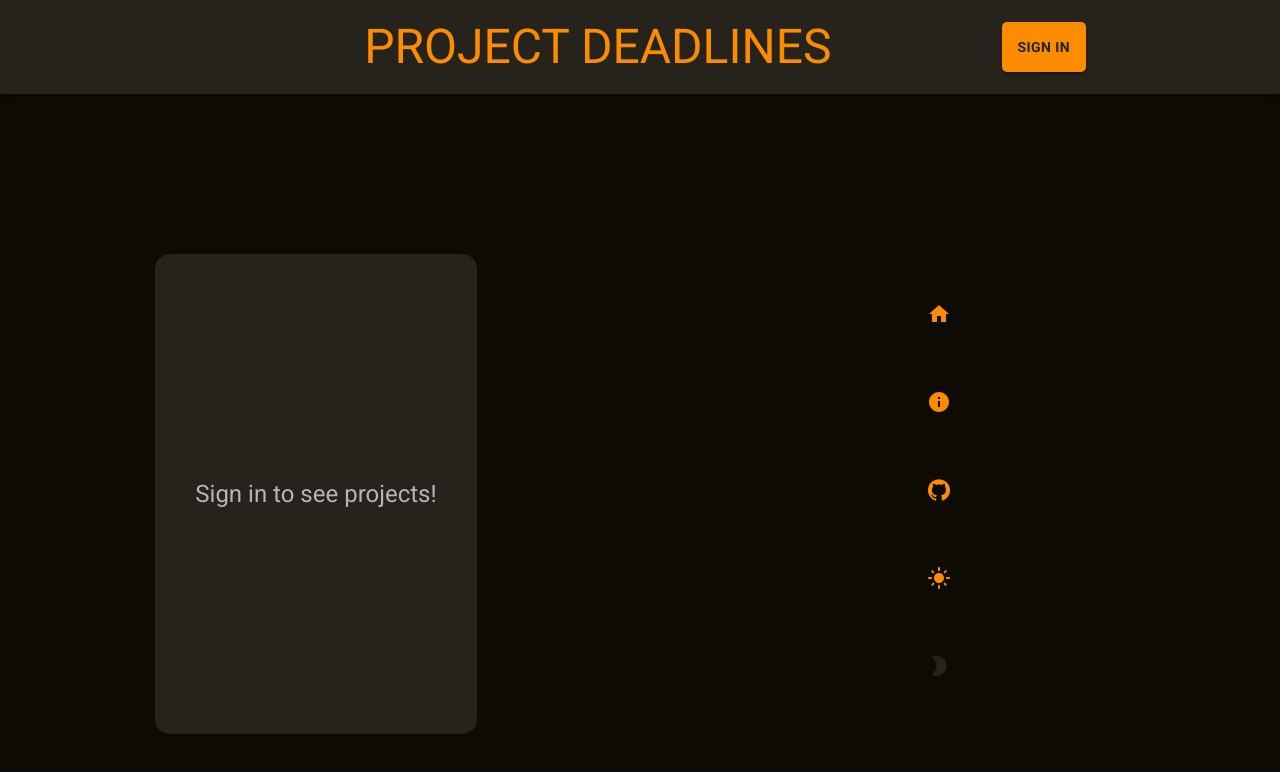
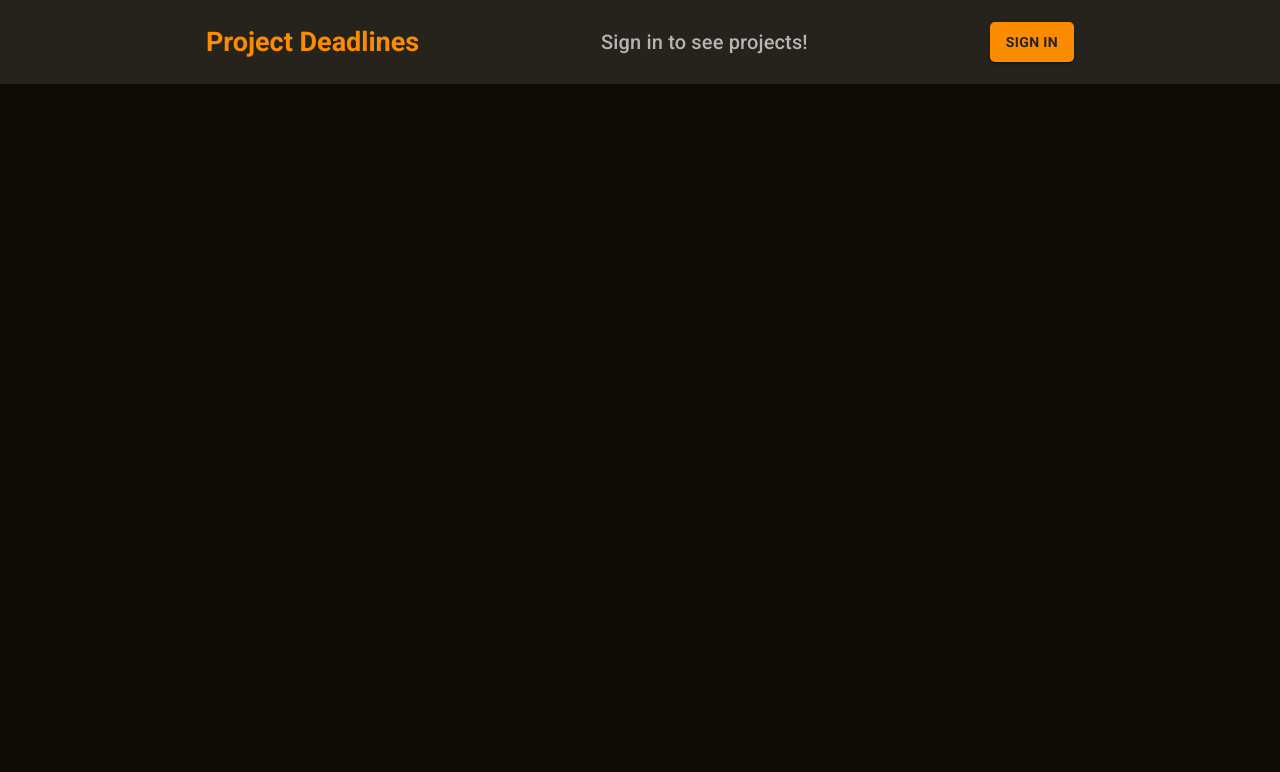
Before and after one commit to Sniperplank/Project-Deadlines, a React (Create React App) app: page / in a window 1280 px wide. Shown: the top 772 px of the page. Built offline with nearby package versions, Linux system fonts and the light colour scheme.

Commit message:
new app layout

```diff
--- a/src/App.js
+++ b/src/App.js
@@ -1,12 +1,10 @@
 import React from 'react';
-import { Stack, ThemeProvider } from '@mui/material';
+import { ThemeProvider } from '@mui/material';
 import TopAppBar from './Components/App Bar/TopAppBar';
-import LeftNavbar from './Components/Left Navbar/LeftNavbar';
-import RightSideLinks from './Components/Right Side/RightSideLinks';
 import { darkTheme } from './darkTheme';
 import { lightTheme } from './lightTheme';
 import { Body } from './Components/Styled MUI components/Body';
-import { Route, Routes, useLocation } from 'react-router-dom';
+import { Route, Routes } from 'react-router-dom';
 import OngoingProjects from './Components/Projects Feed/Ongoing Projects/OngoingProjects';
 import FinishedProjects from './Components/Projects Feed/Finished Projects/FinishedProjects';
 import AbortedProjects from './Components/Projects Feed/Aborted Projects/AbortedProjects';
@@ -17,10 +15,7 @@ import { AuthProvider } from './contexts/AuthContext';
 import { useTheme } from './contexts/ThemeContext';
 
 function App() {
-  const { isDarkMode, setIsDarkMode } = useTheme()
-  const location = useLocation()
-  const currentPath = location.pathname
-
+  const { isDarkMode } = useTheme()
 
   document.body.style.backgroundColor = isDarkMode ? '#0e0b04' : '#faf6ed'
   document.body.style.color = isDarkMode ? '#b6b4b4' : '#3b3b3b'
@@ -29,8 +24,6 @@ function App() {
       <ThemeProvider theme={isDarkMode ? darkTheme : lightTheme}>
         <Body>
           <TopAppBar />
-          <Stack direction="row" spacing={2} justifyContent="space-between" height="100vh" width="100vw">
-            {currentPath === '/auth' || <LeftNavbar />}
             <Routes>
               <Route path='/' element={<></>} />
               <Route path='/ongoing' element={<OngoingProjects />} />
@@ -40,8 +33,6 @@ function App() {
               <Route path='/about' element={<About />} />
               <Route path='/auth' element={<Auth />} />
             </Routes>
-            {currentPath === '/auth' || <RightSideLinks isDarkMode={isDarkMode} setIsDarkMode={setIsDarkMode} />}
-          </Stack>
         </Body>
       </ThemeProvider>
     </AuthProvider>
--- a/src/Components/App Bar/MobileMenu.js
+++ b/src/Components/App Bar/MobileMenu.js
@@ -21,7 +21,7 @@ function MobileMenu({ logout, onClose }) {
         <Stack spacing={2} sx={{ display: { xs: 'flex', sm: 'none' } }}>
             {
                 user ? (<>
-                    <Typography variant='h5' align='center'>Projects</Typography>
+                    <Typography variant='h6' textAlign='center'>{user.result.name}</Typography>
                     <MenuButton component={Link} to='/ongoing' onClick={onClose} variant='outlined' color='primary'>Ongoing</MenuButton>
                     <MenuButton component={Link} to='/finished' onClick={onClose} variant='outlined' color='primary'>Finished</MenuButton>
                     <MenuButton component={Link} to='/aborted' onClick={onClose} variant='outlined' color='primary'>Aborted</MenuButton>
@@ -36,11 +36,8 @@ function MobileMenu({ logout, onClose }) {
             <MenuButton component={Link} to='/about' onClick={onClose} variant='outlined' color='primary' startIcon={<InfoIcon />}>About</MenuButton>
             <MenuButton href="https://github.com/Sniperplank/Project-Deadlines" variant='outlined' color='primary' startIcon={<GitHubIcon />}>GitHub</MenuButton>
             <Stack justifyContent='space-around' direction='row'>
-                <StyledIconButton onClick={() => { setIsDarkMode(false) }}>
-                    <LightModeIcon color={isDarkMode ? 'primary' : 'black'} />
-                </StyledIconButton>
-                <StyledIconButton onClick={() => { setIsDarkMode(true) }}>
-                    <ModeNightIcon color={isDarkMode ? 'black' : 'primary'} />
+                <StyledIconButton onClick={() => { setIsDarkMode(prev => !prev) }}>
+                    {isDarkMode ? <LightModeIcon color={'primary'} /> : <ModeNightIcon color={'primary'} />}
                 </StyledIconButton>
             </Stack>
             <hr></hr>
--- a/src/Components/App Bar/TopAppBar.js
+++ b/src/Components/App Bar/TopAppBar.js
@@ -9,9 +9,16 @@ import { useAuth } from '../../contexts/AuthContext'
 import MenuIcon from '@mui/icons-material/Menu';
 import { StyledIconButton } from '../Styled MUI components/StyledIconButton'
 import MenuModal from './MenuModal'
+import { NavButton } from '../Styled MUI components/NavButton'
+import { useTheme } from '../../contexts/ThemeContext'
+import InfoIcon from '@mui/icons-material/Info';
+import LightModeIcon from '@mui/icons-material/LightMode';
+import ModeNightIcon from '@mui/icons-material/ModeNight';
+import GitHubIcon from '@mui/icons-material/GitHub';
 
 function TopAppBar() {
     const { user, setUser } = useAuth()
+    const { isDarkMode, setIsDarkMode } = useTheme()
     const [isMenuModalOpen, setIsMenuModalOpen] = useState(false)
     const navigate = useNavigate()
     const location = useLocation()
@@ -29,30 +36,49 @@ function TopAppBar() {
             if (decodedToken.exp * 1000 < new Date().getTime()) logout()
         }
         setUser(JSON.parse(localStorage.getItem('profile')))
-    }, [location])
+    }, [location, setUser, user?.token])
 
     return (
         <AppBar position='sticky'>
             <StyledToolbar>
-                <Stack spacing={1}>
+                <Typography variant='h5' component={Link} to='/' color='primary' sx={{ textDecoration: 'none', fontWeight: 'bold', fontSize: { xs: 20, sm: 27 } }}>Project Deadlines</Typography>
+                <Stack spacing={1} sx={{ display: { xs: 'none', sm: 'flex' } }}>
                     {
-                        user && <>
-                            <Avatar>{user.result.name.charAt(0)}</Avatar>
-                            <Typography variant='h6' sx={{ display: { xs: 'none', sm: 'block' } }}>{user.result.name}</Typography>
-                        </>
+                        // user && <>
+                        //     <Avatar>{user.result.name.charAt(0)}</Avatar>
+                        //     <Typography variant='h6' sx={{ display: { xs: 'none', sm: 'block' } }}>{user.result.name}</Typography>
+                        // </>
+                        user ?
+                            <Stack spacing={3} direction='row'>
+                                <NavButton component={Link} to='/ongoing' variant='text'>Ongoing</NavButton>
+                                <NavButton component={Link} to='/finished' variant='text'>Finished</NavButton>
+                                <NavButton component={Link} to='/aborted' variant='text'>Aborted</NavButton>
+                            </Stack>
+                            : <Typography variant='h6' align='center' sx={{ display: { xs: 'none', sm: 'flex' } }}>Sign in to see projects!</Typography>
                     }
 
                 </Stack>
-                <Typography variant='h3' component={Link} to='/' color='primary' sx={{ textDecoration: 'none', fontSize: { xs: 20, sm: 48 } }}>PROJECT DEADLINES</Typography>
                 {
                     user ?
-                        <StyledButton onClick={logout} variant='contained' color='primary' sx={{ height: 50, float: 'right', display: { xs: 'none', sm: 'block' } }}>Logout</StyledButton>
-                        : <StyledButton component={Link} to='/auth' variant='contained' color='primary' sx={{ height: 50, float: 'right', display: { xs: 'none', sm: 'flex' } }}>Sign in</StyledButton>
+                        <Stack spacing={3} direction='row' sx={{ display: { xs: 'none', sm: 'flex' } }}>
+                            <StyledIconButton component={Link} to='/about'>
+                                <InfoIcon color='primary' />
+                            </StyledIconButton>
+                            <StyledIconButton href="https://github.com/Sniperplank/Project-Deadlines">
+                                <GitHubIcon color='primary' />
+                            </StyledIconButton>
+                            <StyledIconButton onClick={() => { setIsDarkMode(prev => !prev) }}>
+                                {isDarkMode ? <LightModeIcon color={'primary'} /> : <ModeNightIcon color={'primary'} />}
+                            </StyledIconButton>
+                            <Avatar>{user.result.name.charAt(0)}</Avatar>
+                            {/* <StyledButton onClick={logout} variant='contained' color='primary' sx={{ height: 50, float: 'right', display: { xs: 'none', sm: 'block' } }}>Logout</StyledButton> */}
+                        </Stack>
+                        : <StyledButton component={Link} to='/auth' variant='contained' color='primary' sx={{ height: 40, display: { xs: 'none', sm: 'flex' } }}>Sign in</StyledButton>
                 }
                 <StyledIconButton onClick={() => setIsMenuModalOpen(!isMenuModalOpen)} sx={{ display: { xs: 'block', sm: 'none' } }}>
                     <MenuIcon color='primary' />
                 </StyledIconButton>
-                <MenuModal open={isMenuModalOpen} onClose={() => setIsMenuModalOpen(false)} logout={logout}/>
+                <MenuModal open={isMenuModalOpen} onClose={() => setIsMenuModalOpen(false)} logout={logout} />
             </StyledToolbar>
         </AppBar>
     )
--- a/src/Components/Projects Feed/Aborted Projects/AbortedProjects.js
+++ b/src/Components/Projects Feed/Aborted Projects/AbortedProjects.js
@@ -17,7 +17,7 @@ function AbortedProjects() {
     })
 
     return (
-        <Box flex={4} p={5} sx={{ overflowY: 'scroll', paddingBottom: 20 }}>
+        <Box p={10}>
             {
                 !projects.length ?
                     <CircularProgress size={50} />
--- a/src/Components/Projects Feed/Finished Projects/FinishedProjects.js
+++ b/src/Components/Projects Feed/Finished Projects/FinishedProjects.js
@@ -17,7 +17,7 @@ function FinishedProjects() {
     })
 
     return (
-        <Box flex={4} p={5} sx={{ overflowY: 'scroll', paddingBottom: 20 }}>
+        <Box p={10}>
             {
                 !projects.length ?
                     <CircularProgress size={50} />
--- a/src/Components/Projects Feed/Ongoing Projects/OngoingProjects.js
+++ b/src/Components/Projects Feed/Ongoing Projects/OngoingProjects.js
@@ -21,7 +21,7 @@ function OngoingProjects() {
     })
 
     return (
-        <Box flex={4} p={5} sx={{ overflowY: 'scroll', paddingBottom: 20 }}>
+        <Box p={10}>
             <StyledButton onClick={() => setIsNPModalOpen(true)} variant='contained' color='primary' startIcon={<AddIcon />} sx={{ height: 40, textTransform: 'none', float: 'right', marginRight: 7 }}>New Project</StyledButton>
             <NewProjectModal open={isNPModalOpen} onClose={() => setIsNPModalOpen(false)} />
             {
--- /dev/null
+++ b/src/Components/Styled MUI components/NavButton.js
@@ -0,0 +1,10 @@
+import { Button } from '@mui/material';
+import { styled } from '@mui/material/styles';
+
+export const NavButton = styled(Button)(({ theme }) => ({
+    color: theme.palette.text.main,
+    '&:hover': {
+        color: theme.palette.primary.main,
+    },
+    fontWeight: 'bold',
+}));
--- a/src/Components/Styled MUI components/StyledToolbar.js
+++ b/src/Components/Styled MUI components/StyledToolbar.js
@@ -4,7 +4,7 @@ import { styled } from '@mui/material/styles';
 export const StyledToolbar = styled(Toolbar)(({ theme }) => ({
     display: 'flex',
     justifyContent: 'space-evenly',
-    padding: 15,
     backgroundColor: theme.palette.secondary.main,
-    color: theme.palette.primary.main,
+    color: theme.palette.text.main,
+    padding: 10
 }));
```
Also changed, not shown: src/Components/Projects Feed/Ongoing Projects/OngoingOpenCard.js (+9 -5 lines).
